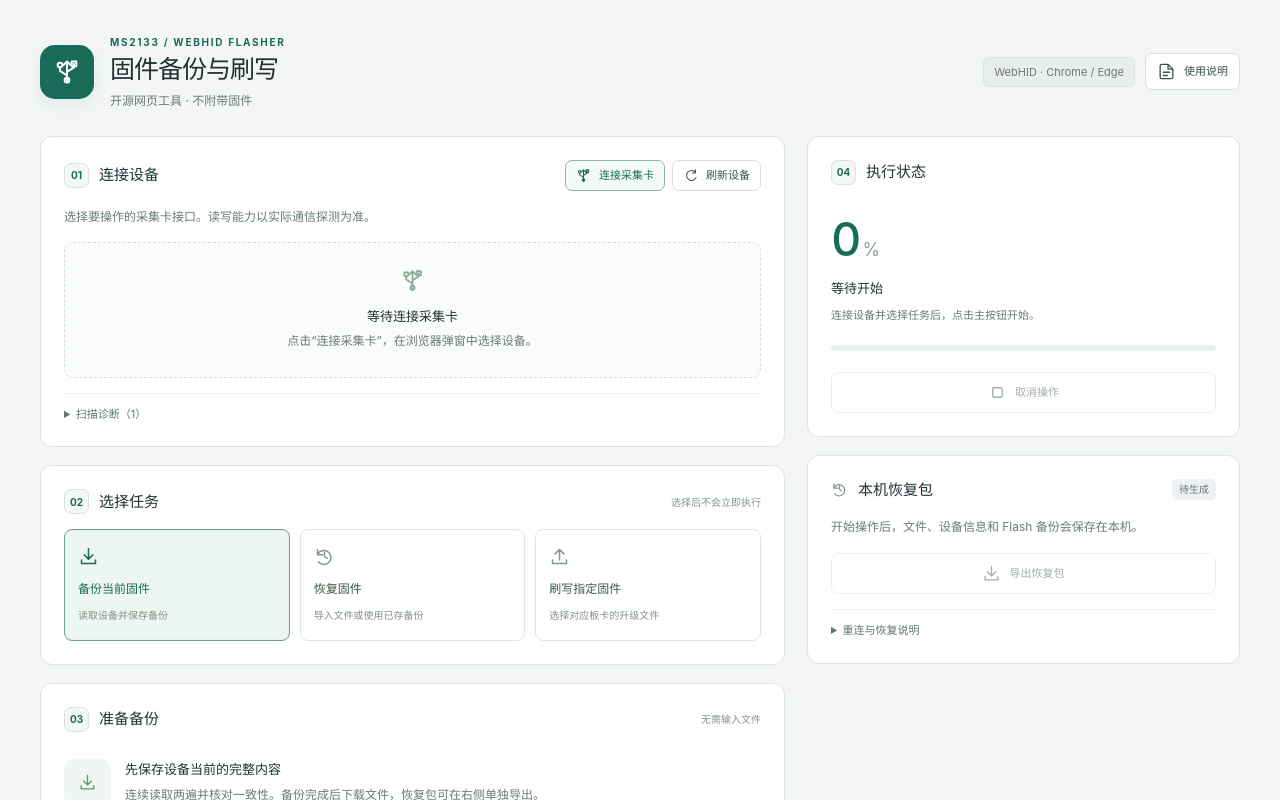
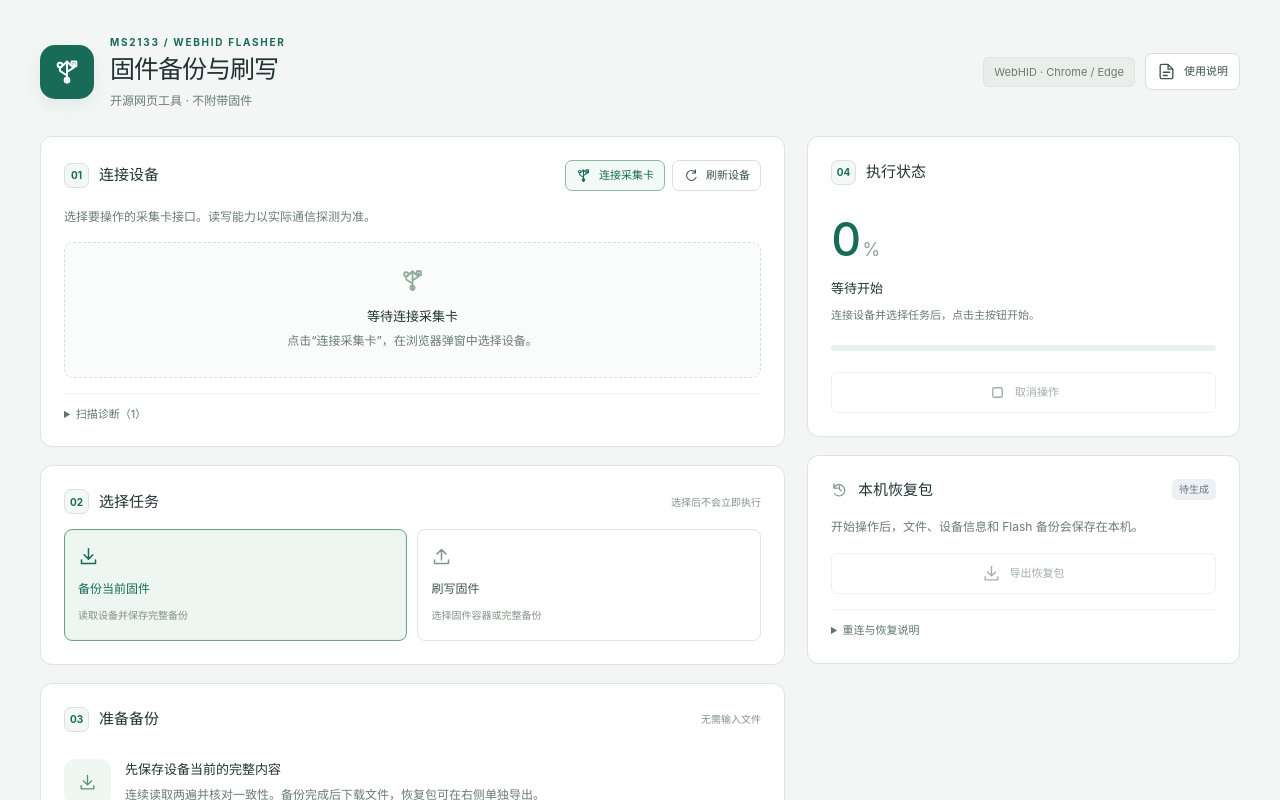
Before and after one commit to cryomachine/ms2133-webhid-flasher, a React (Vite) app: page / in a window 1280 px wide. Shown: the top 800 px of the page. Built offline with nearby package versions, Linux system fonts and the light colour scheme.

Commit message:
Merge firmware restore and flashing into one task

```diff
--- a/src/backend.ts
+++ b/src/backend.ts
@@ -309,6 +309,11 @@ async function webCall(command: string, args: Record<string, unknown>): Promise<
     case "load_saved_backup": return loadSavedBackup();
     case "inspect_firmware": return inspect(String(args.path));
     case "start_backup": return start("backup", String(args.deviceId));
+    // Unified firmware task: both a normalized upgrade container and a
+    // complete backup (already reduced by choose_restore/load_saved_backup)
+    // use the same verified Flash transaction. Keep the legacy commands below
+    // for saved operation records and older clients.
+    case "start_firmware": return start("flash", String(args.deviceId), String(args.firmwarePath));
     case "start_flash": return start("flash", String(args.deviceId), String(args.firmwarePath));
     case "start_restore": return start("restore", String(args.deviceId), String(args.firmwarePath));
     case "get_recovery_summary": return recoverySummary();
--- a/src/main.tsx
+++ b/src/main.tsx
@@ -40,8 +40,8 @@ function App() {
   const [devices, setDevices] = useState<DeviceInfo[]>([]);
   const [selectedId, setSelectedId] = useState("");
   const [firmware, setFirmware] = useState<FirmwareInfo | null>(null);
-  const [restoreFirmware, setRestoreFirmware] = useState<FirmwareInfo | null>(null);
-  const [task, setTask] = useState<"backup" | "restore" | "flash">("backup");
+  const [flashSource, setFlashSource] = useState<"container" | "backup">("container");
+  const [task, setTask] = useState<"backup" | "flash">("backup");
   const [guideOpen, setGuideOpen] = useState(false);
   const [recovery, setRecovery] = useState<RecoverySummary>({ available: false });
   const [operation, setOperation] = useState<OperationState | null>(null);
@@ -116,26 +116,26 @@ function App() {
       const path = await invoke<string | null>(restore ? "choose_restore" : "choose_firmware");
       if (!path) return;
       const info = await invoke<FirmwareInfo>("inspect_firmware", { path });
-      if (restore) setRestoreFirmware(info); else setFirmware(info);
+      setFlashSource(restore ? "backup" : "container");
+      setFirmware(info);
       log(`已检查文件：${path}`, info.valid ? "success" : "warning");
     } catch (e) { fail(e); }
     finally { setPending(false); }
   };
   const loadSavedBackup = async () => {
     setPending(true); setError("");
-    try { const info = await invoke<FirmwareInfo>("load_saved_backup"); setRestoreFirmware(info); log("已加载本机保存的完整备份并校验启动容器；尚未执行写入。", "success"); }
+    try { const info = await invoke<FirmwareInfo>("load_saved_backup"); setFlashSource("backup"); setFirmware(info); log("已加载本机保存的完整备份并校验启动容器；尚未执行写入。", "success"); }
     catch (e) { fail(e); }
     finally { setPending(false); }
   };
-  const start = async (kind: "backup" | "flash" | "restore") => {
-    const selected = kind === "restore" ? restoreFirmware : firmware;
+  const start = async (kind: "backup" | "flash") => {
+    const selected = firmware;
     if (!device || busy || (kind !== "backup" && !selected?.valid)) return;
     setPending(true); setError("");
     try {
-      if (kind === "restore") log("自有备份恢复：执行容器、传输协议和存储容量校验，再写入并回读。");
       const result = kind === "backup"
         ? await invoke<OperationState>("start_backup", { deviceId: device.id })
-        : await invoke<OperationState>(kind === "restore" ? "start_restore" : "start_flash", { deviceId: device.id, firmwarePath: selected!.path });
+        : await invoke<OperationState>("start_firmware", { deviceId: device.id, firmwarePath: selected!.path });
       setOperation(result);
     } catch (e) { fail(e); }
     finally { setPending(false); }
@@ -170,9 +170,8 @@ function App() {
   const logs = [...localLogs, ...(operation?.logs ?? [])].sort((a, b) => a.timestamp.localeCompare(b.timestamp));
   const progress = Math.max(0, Math.min(100, operation?.progress ?? 0));
   const writable = Boolean(device?.canWriteFlash && firmware?.valid && !busy);
-  const restorable = Boolean(device?.canWriteFlash && restoreFirmware?.valid && !busy);
-  const canStart = task === "backup" ? Boolean(device?.canReadFlash && !busy) : task === "restore" ? restorable : writable;
-  const taskLabel = task === "backup" ? "备份当前固件" : task === "restore" ? "恢复所选固件" : "刷写指定固件";
+  const canStart = task === "backup" ? Boolean(device?.canReadFlash && !busy) : writable;
+  const taskLabel = task === "backup" ? "备份当前固件" : "刷写固件";
   return <div className="app">
     <header className="topbar">
       <div className="brand"><div className="brand-mark"><Icon name="usb"/></div><div><p className="eyebrow">MS2133 / WEBHID FLASHER</p><h1>固件备份与刷写</h1><p className="brand-description">开源网页工具 · 不附带固件</p></div></div>
@@ -199,17 +198,16 @@ function App() {
           </section>
           <section className="panel task-panel" aria-labelledby="task-heading">
             <div className="section-heading"><div className="heading-title"><span className="step">02</span><h2 id="task-heading">选择任务</h2></div><span className="quiet-tag">选择后不会立即执行</span></div>
-            <div className="task-grid" aria-label="刷写任务">
-              <button className={`task-card ${task === "backup" ? "selected" : ""}`} aria-pressed={task === "backup"} onClick={() => setTask("backup")} disabled={busy}><Icon name="download"/><strong>备份当前固件</strong><span>读取设备并保存备份</span></button>
-              <button className={`task-card ${task === "restore" ? "selected" : ""}`} aria-pressed={task === "restore"} onClick={() => setTask("restore")} disabled={busy}><Icon name="restore"/><strong>恢复固件</strong><span>导入文件或使用已存备份</span></button>
-              <button className={`task-card ${task === "flash" ? "selected" : ""}`} aria-pressed={task === "flash"} onClick={() => setTask("flash")} disabled={busy}><Icon name="upload"/><strong>刷写指定固件</strong><span>选择对应板卡的升级文件</span></button>
+            <div className="task-grid" aria-label="任务">
+              <button className={`task-card ${task === "backup" ? "selected" : ""}`} aria-pressed={task === "backup"} onClick={() => setTask("backup")} disabled={busy}><Icon name="download"/><strong>备份当前固件</strong><span>读取设备并保存完整备份</span></button>
+              <button className={`task-card ${task === "flash" ? "selected" : ""}`} aria-pressed={task === "flash"} onClick={() => setTask("flash")} disabled={busy}><Icon name="upload"/><strong>刷写固件</strong><span>选择固件容器或完整备份</span></button>
             </div>
           </section>
           <section className="panel firmware-panel" aria-labelledby="file-heading">
-            <div className="section-heading"><div className="heading-title"><span className="step">03</span><h2 id="file-heading">{task === "backup" ? "准备备份" : "选择文件"}</h2></div><span className="quiet-tag">{task === "backup" ? "无需输入文件" : task === "restore" ? "恢复任务" : "升级任务"}</span></div>
-            {task === "backup" ? <div className="backup-intro"><div className="intro-icon"><Icon name="download"/></div><div><h3>先保存设备当前的完整内容</h3><p>连续读取两遍并核对一致性。备份完成后下载文件，恢复包可在右侧单独导出。</p></div></div> : task === "restore" ? <><p className="section-note">导入对应板卡的升级容器或完整 Flash 备份，也可加载当前浏览器已保存的备份。此工具不附带原厂镜像。</p><div className="file-actions"><button className="button" onClick={() => void chooseFirmware(true)} disabled={busy}><Icon name="file"/>选择自己的备份</button><button className="button" onClick={() => void loadSavedBackup()} disabled={busy || (recovery.backupBytes ?? 0) < 98356}><Icon name="restore"/>使用本机已存备份</button></div><FirmwareCard info={restoreFirmware}/></> : <><p className="section-note">导入 98356 字节的有效升级容器。完整 Flash 备份请切换到“恢复固件”任务导入。所选文件应对应当前板卡。</p><div className="file-actions"><button className="button" onClick={() => void chooseFirmware()} disabled={busy}><Icon name="file"/>选择升级文件</button></div><FirmwareCard info={firmware}/></>}
-            {task !== "backup" && <p className="compatibility-note">导入的文件检查协议、容器和存储容量；校验通过不代表已验证板卡兼容。完整备份仅提取启动镜像，保留设备当前尾部。</p>}
-            <div className="primary-action"><div><strong>{device ? device.product || "已选择采集卡接口" : "等待选择目标设备"}</strong><p>{task === "backup" ? "设备可读取时，即可开始双读备份。" : "写入前需完成备份保存；写入后回读校验。"}</p></div><button className="button primary-button" onClick={() => void start(task)} disabled={!canStart}><Icon name={task === "backup" ? "download" : task === "restore" ? "restore" : "upload"}/>{pending || running ? "操作处理中" : taskLabel}</button></div>
+            <div className="section-heading"><div className="heading-title"><span className="step">03</span><h2 id="file-heading">{task === "backup" ? "准备备份" : "选择写入文件"}</h2></div><span className="quiet-tag">{task === "backup" ? "无需输入文件" : "固件或完整备份"}</span></div>
+            {task === "backup" ? <div className="backup-intro"><div className="intro-icon"><Icon name="download"/></div><div><h3>先保存设备当前的完整内容</h3><p>连续读取两遍并核对一致性。备份完成后下载文件，恢复包可在右侧单独导出。</p></div></div> : <><p className="section-note">选择要写入的文件：98,356 字节固件容器，或完整 Flash 备份。完整备份会自动提取启动容器并保留设备当前尾部。</p><div className="file-actions"><button className={`button ${flashSource === "container" ? "selected-source" : ""}`} onClick={() => void chooseFirmware(false)} disabled={busy}><Icon name="file"/>选择固件容器</button><button className={`button ${flashSource === "backup" ? "selected-source" : ""}`} onClick={() => void chooseFirmware(true)} disabled={busy}><Icon name="restore"/>选择完整备份</button><button className={`button ${flashSource === "backup" ? "selected-source" : ""}`} onClick={() => void loadSavedBackup()} disabled={busy || (recovery.backupBytes ?? 0) < 98356}><Icon name="restore"/>使用本机已存备份</button></div><FirmwareCard info={firmware}/></>}
+            {task === "flash" && <p className="compatibility-note">导入的文件检查协议、容器和存储容量；校验通过不代表已验证板卡兼容。完整备份只提取启动镜像，保留设备当前尾部。</p>}
+            <div className="primary-action"><div><strong>{device ? device.product || "已选择采集卡接口" : "等待选择目标设备"}</strong><p>{task === "backup" ? "设备可读取时，即可开始双读备份。" : "写入前需完成备份保存；写入后回读校验。"}</p></div><button className="button primary-button" onClick={() => void start(task)} disabled={!canStart}><Icon name={task === "backup" ? "download" : "upload"}/>{pending || running ? "操作处理中" : taskLabel}</button></div>
             <p className="action-note">{task === "backup" ? "操作期间保持 USB 连接，并留意右侧的备份保存提示。" : device?.canWriteFlash ? "擦写开始后，取消功能将锁定。保持设备供电，等待回读结果。" : "连接并选择通过协议探测的接口后，开放恢复与刷写。"}</p>
           </section>
         </div>
@@ -228,7 +226,7 @@ function App() {
         </aside>
       </div>
       <section className="panel logs-panel" aria-labelledby="logs-heading"><div className="section-heading"><div className="heading-title"><h2 id="logs-heading">操作日志</h2><span className="quiet-tag">{logs.length} 条</span></div><button className="button small" onClick={() => void exportDiagnostics()} disabled={pending}><Icon name="export"/>导出诊断</button></div><div className="log-view" aria-live="polite" aria-relevant="additions text">{logs.length === 0 ? <p className="log-empty">尚无操作记录。设备扫描和任务执行信息会显示在这里。</p> : logs.map((entry, i) => <div className={`log-line ${entry.level}`} key={`${entry.timestamp}-${i}`}><time>{/^\d{4}-/.test(entry.timestamp) ? new Date(entry.timestamp).toLocaleTimeString("zh-CN", { hour12: false }) : entry.timestamp}</time><span>{entry.message}</span></div>)}<div ref={logEnd}/></div>{exportPath && <p className="export-path">诊断文件：{exportPath}</p>}</section>
-      <details className="panel usage-guide" id="usage-guide" open={guideOpen} onToggle={event => setGuideOpen(event.currentTarget.open)}><summary><span><Icon name="file"/><strong>使用说明与功能指南</strong></span><span className="summary-hint">连接 · 备份 · 恢复 · 刷写</span></summary><div className="guide-content"><div><h3>按四步开始</h3><ol><li><strong>连接设备。</strong>{webMode ? "使用桌面版 Chrome / Edge，点击“连接采集卡”并授权目标 HID 接口。" : "通过 USB 连接采集卡，点击“刷新设备”。"} 列表中的读写状态来自实际协议探测。</li><li><strong>选择任务。</strong>备份无需输入文件；恢复可导入自己的备份或加载当前浏览器已存备份；刷写需导入对应板卡的升级文件。</li><li><strong>开始并保存备份。</strong>点击任务主按钮。出现保存提示后先下载备份，再明确确认已保存，后续操作才继续。</li><li><strong>查看结果。</strong>等待写入及回读校验完成，按需导出恢复包和诊断日志。需要重新枚举时，按“重连与恢复说明”操作。</li></ol></div><div><h3>文件与操作规则</h3><ul><li>升级容器为 98356 字节。整片 Flash 备份会提取开头的启动镜像，保留设备当前尾部。</li><li>本工具不附带固件，也不向服务器传输固件。导入的文件在浏览器本地处理，仍需与实际板卡相符。</li><li>本机已存备份来自当前浏览器的本地存储；更换浏览器或清除站点数据后，需重新导入自己保存的文件。任何文件都不会自动刷写。</li><li>运行中会锁定设备、任务与文件选择。擦写开始后不可取消，页面关闭或刷新不会自动续写。</li><li>恢复能力取决于设备接口仍可通信，不承诺所有固件或无 USB 枚举设备均可恢复。</li></ul></div></div></details>
+      <details className="panel usage-guide" id="usage-guide" open={guideOpen} onToggle={event => setGuideOpen(event.currentTarget.open)}><summary><span><Icon name="file"/><strong>使用说明与功能指南</strong></span><span className="summary-hint">连接 · 备份 · 刷写</span></summary><div className="guide-content"><div><h3>按四步开始</h3><ol><li><strong>连接设备。</strong>{webMode ? "使用桌面版 Chrome / Edge，点击“连接采集卡”并授权目标 HID 接口。" : "通过 USB 连接采集卡，点击“刷新设备”。"} 列表中的读写状态来自实际协议探测。</li><li><strong>选择任务。</strong>备份无需输入文件；刷写可导入固件容器、完整备份或加载当前浏览器已存备份。</li><li><strong>开始并保存备份。</strong>点击任务主按钮。出现保存提示后先下载备份，再明确确认已保存，后续操作才继续。</li><li><strong>查看结果。</strong>等待写入及回读校验完成，按需导出恢复包和诊断日志。需要重新枚举时，按“重连与恢复说明”操作。</li></ol></div><div><h3>文件与操作规则</h3><ul><li>升级容器为 98356 字节。整片 Flash 备份会提取开头的启动镜像，保留设备当前尾部。</li><li>本工具不附带固件，也不向服务器传输固件。导入的文件在浏览器本地处理，仍需与实际板卡相符。</li><li>本机已存备份来自当前浏览器的本地存储；更换浏览器或清除站点数据后，需重新导入自己保存的文件。任何文件都不会自动刷写。</li><li>运行中会锁定设备、任务与文件选择。擦写开始后不可取消，页面关闭或刷新不会自动续写。</li><li>恢复能力取决于设备接口仍可通信，不承诺所有固件或无 USB 枚举设备均可恢复。</li></ul></div></div></details>
       <footer><span className="footer-dot"/>MS2133 WebHID Flasher<span className="footer-separator">·</span>固件文件仅在本地处理</footer>
     </main>
   </div>;
--- a/src/style.css
+++ b/src/style.css
@@ -86,7 +86,7 @@ summary { cursor: pointer; color: #5e7769; font-size: 11px; line-height: 1.6; }
 .detail-list dd { color: #50655a; overflow-wrap: anywhere; }
 .mono { font-family: ui-monospace, SFMono-Regular, Consolas, monospace; font-size: 10px; }
 .diagnostic-messages p, .technical-details > p { font-size: 11px; color: var(--muted); line-height: 1.8; overflow-wrap: anywhere; margin-top: 7px; }
-.task-grid { display: grid; grid-template-columns: repeat(3, minmax(0, 1fr)); gap: 10px; }
+.task-grid { display: grid; grid-template-columns: repeat(2, minmax(0, 1fr)); gap: 10px; }
 .task-card { display: flex; flex-direction: column; align-items: flex-start; gap: 8px; padding: 16px 13px; min-width: 0; text-align: left; border: 1px solid #e0e6e1; border-radius: 8px; color: #5a7063; background: #fff; transition: background .15s, border-color .15s; }
 .task-card > .icon { width: 21px; height: 21px; color: #80978a; margin-bottom: 4px; }
 .task-card strong { font-size: 12px; font-weight: 600; line-height: 1.6; color: #3c5747; }
@@ -241,3 +241,5 @@ footer { display: flex; align-items: center; justify-content: center; gap: 7px;
 @media (prefers-reduced-motion: reduce) {
   *, *::before, *::after { animation-duration: .01ms !important; transition-duration: .01ms !important; scroll-behavior: auto !important; }
 }
+
+.button.selected-source { border-color: #6aa48b; color: var(--accent); background: var(--accent-soft); box-shadow: inset 0 0 0 1px #6aa48b10; }
```
Also changed, not shown: scripts/backend-check.mjs (+16 -0 lines), 1 other file (tests, documents, lock files or other folders).
